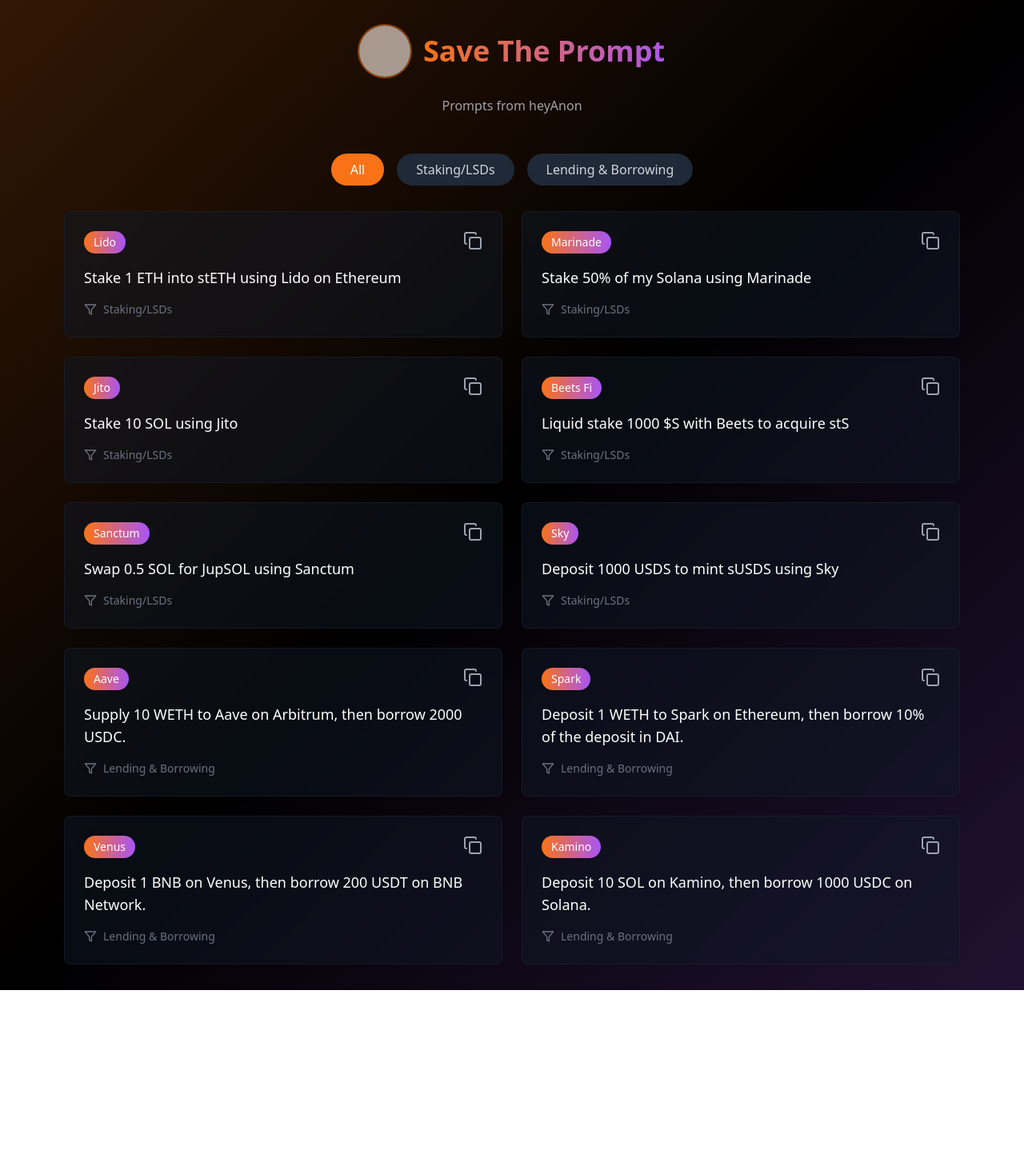
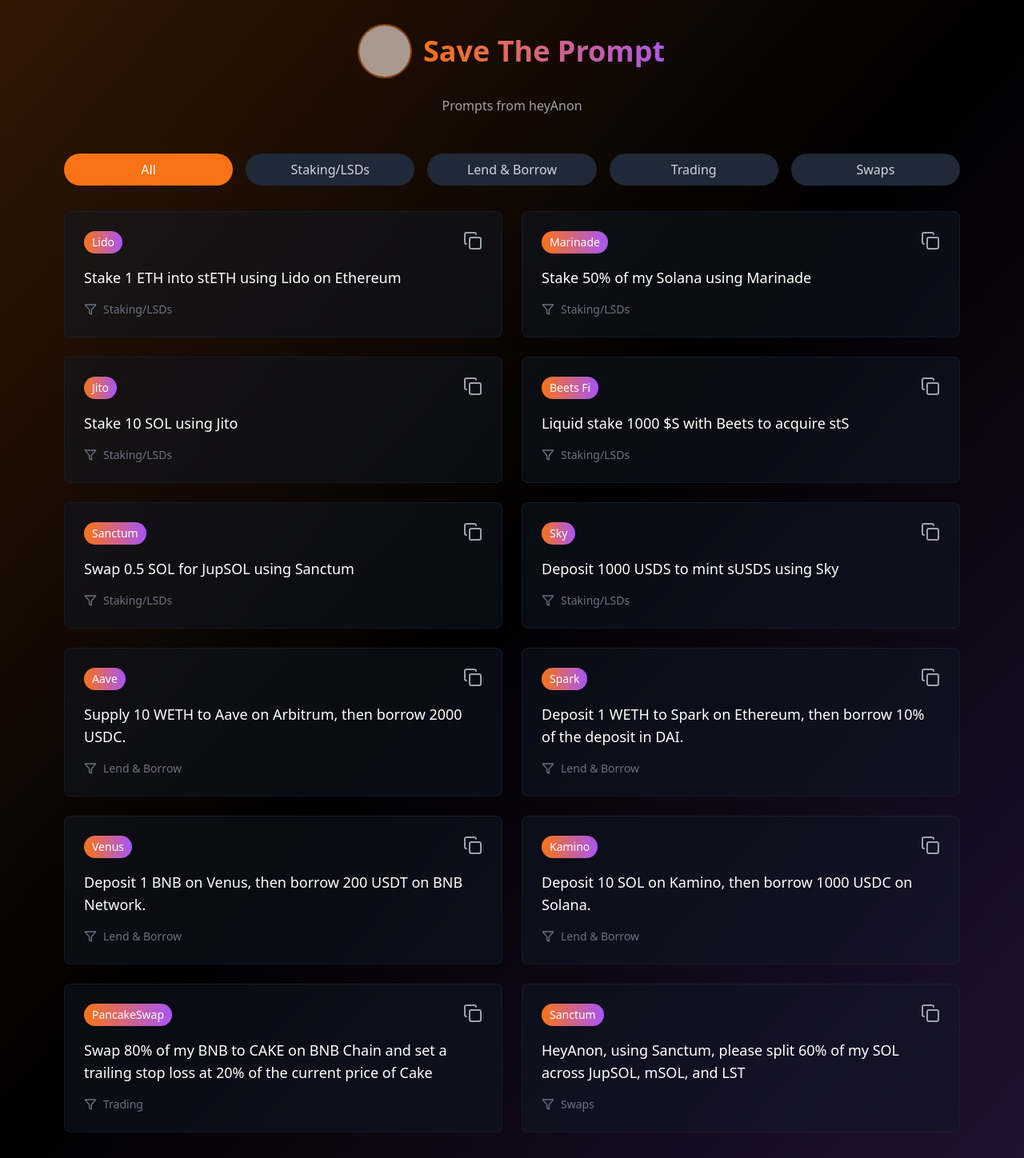
Before and after one commit to kkomaz/save-the-prompt, a React (Vite) app: page / in a window 1280 px wide. Shown: the whole page at 80% size. Before the commit the page ends 1238 px from the top, so only its background shows below. Built offline with nearby package versions, Linux system fonts and the light colour scheme; grey boxes are pictures that could not be loaded.

Commit message:
Push ui cleanup

```diff
--- a/package.json
+++ b/package.json
@@ -15,6 +15,7 @@
     "lucide-react": "^0.344.0",
     "react": "^18.3.1",
     "react-dom": "^18.3.1",
+    "sonner": "^1.4.3",
     "tailwind-merge": "^2.2.1"
   },
   "devDependencies": {
--- a/src/App.tsx
+++ b/src/App.tsx
@@ -1,11 +1,12 @@
 import React, { useState } from 'react';
 import { Copy, CopyCheck, Filter } from 'lucide-react';
 import { motion } from 'framer-motion';
+import { toast, Toaster } from 'sonner';
 import { cn } from './utils';
 
 type Prompt = {
   id: string;
-  category: 'Staking/LSDs' | 'Lending & Borrowing';
+  category: 'Staking/LSDs' | 'Lend & Borrow' | 'Trading' | 'Swaps';
   protocol: string;
   text: string;
   copied: boolean;
@@ -58,30 +59,44 @@ function App() {
     },
     {
       id: '7',
-      category: 'Lending & Borrowing',
+      category: 'Lend & Borrow',
       protocol: 'Aave',
       text: 'Supply 10 WETH to Aave on Arbitrum, then borrow 2000 USDC.',
       copied: false,
     },
     {
       id: '8',
-      category: 'Lending & Borrowing',
+      category: 'Lend & Borrow',
       protocol: 'Spark',
       text: 'Deposit 1 WETH to Spark on Ethereum, then borrow 10% of the deposit in DAI.',
       copied: false,
     },
     {
       id: '9',
-      category: 'Lending & Borrowing',
+      category: 'Lend & Borrow',
       protocol: 'Venus',
       text: 'Deposit 1 BNB on Venus, then borrow 200 USDT on BNB Network.',
       copied: false,
     },
     {
       id: '10',
-      category: 'Lending & Borrowing',
+      category: 'Lend & Borrow',
       protocol: 'Kamino',
       text: 'Deposit 10 SOL on Kamino, then borrow 1000 USDC on Solana.',
+      copied: false,
+    },
+    {
+      id: '11',
+      category: 'Trading',
+      protocol: 'PancakeSwap',
+      text: 'Swap 80% of my BNB to CAKE on BNB Chain and set a trailing stop loss at 20% of the current price of Cake',
+      copied: false,
+    },
+    {
+      id: '12',
+      category: 'Swaps',
+      protocol: 'Sanctum',
+      text: 'HeyAnon, using Sanctum, please split 60% of my SOL across JupSOL, mSOL, and LST',
       copied: false,
     },
   ]);
@@ -94,6 +109,10 @@ function App() {
           prompt.id === id ? { ...prompt, copied: true } : prompt
         )
       );
+      toast.success('Prompt copied to clipboard!', {
+        position: 'bottom-center',
+        duration: 2000,
+      });
       setTimeout(() => {
         setPrompts(
           prompts.map((prompt) =>
@@ -103,6 +122,9 @@ function App() {
       }, 2000);
     } catch (err) {
       console.error('Failed to copy text: ', err);
+      toast.error('Failed to copy prompt', {
+        position: 'bottom-center',
+      });
     }
   };
 
@@ -110,8 +132,17 @@ function App() {
     ? prompts.filter((prompt) => prompt.category === selectedCategory)
     : prompts;
 
+  const categories = [
+    'All',
+    'Staking/LSDs',
+    'Lend & Borrow',
+    'Trading',
+    'Swaps',
+  ];
+
   return (
     <div className="min-h-screen bg-black text-white relative overflow-hidden">
+      <Toaster theme="dark" />
       {/* Background gradient */}
       <div className="absolute inset-0 bg-gradient-to-br from-orange-500/20 via-transparent to-purple-500/20 pointer-events-none" />
 
@@ -121,43 +152,44 @@ function App() {
         </div>
       </div>
 
-      <div className="max-w-6xl mx-auto px-4 py-8">
+      <div className="max-w-6xl mx-auto px-4 py-6 sm:py-8">
         <motion.header
-          className="mb-12 text-center"
+          className="mb-8 sm:mb-12 text-center"
           initial={{ opacity: 0, y: 20 }}
           animate={{ opacity: 1, y: 0 }}
           transition={{ duration: 0.5 }}
         >
-          <div className="flex items-center justify-center gap-4 mb-6">
+          <div className="flex items-center justify-center gap-3 sm:gap-4 mb-4 sm:mb-6">
             <motion.img
               src="https://pbs.twimg.com/profile_images/1894035469614104576/Gk3WK_Mm_400x400.jpg"
               alt="heyAnon logo"
-              className="w-16 h-16 rounded-full ring-2 ring-orange-500/50"
+              className="w-12 h-12 sm:w-16 sm:h-16 rounded-full ring-2 ring-orange-500/50"
               whileHover={{ scale: 1.05 }}
               transition={{ type: 'spring', stiffness: 300, damping: 10 }}
             />
-            <h1 className="text-4xl font-bold bg-clip-text text-transparent bg-gradient-to-r from-orange-500 to-purple-500">
+            <h1 className="text-3xl sm:text-4xl font-bold bg-clip-text text-transparent bg-gradient-to-r from-orange-500 to-purple-500">
               Save The <span>Prompt</span>
             </h1>
           </div>
-          <p className="text-gray-400">Prompts from heyAnon</p>
+          <p className="text-gray-400 text-sm sm:text-base">
+            Prompts from heyAnon
+          </p>
         </motion.header>
 
         <motion.div
-          className="flex justify-center gap-4 mb-8"
+          className="grid grid-cols-2 sm:grid-cols-3 lg:grid-cols-5 gap-2 sm:gap-4 mb-6 sm:mb-8 max-w-[600px] lg:max-w-none mx-auto"
           initial={{ opacity: 0, y: 20 }}
           animate={{ opacity: 1, y: 0 }}
           transition={{ duration: 0.5, delay: 0.2 }}
         >
-          {['All', 'Staking/LSDs', 'Lending & Borrowing'].map(
-            (category, index) => (
+          {categories.map((category, index) => (
             <motion.button
               key={category}
               onClick={() =>
                 setSelectedCategory(category === 'All' ? null : category)
               }
               className={cn(
-                  'px-6 py-2 rounded-full transition-all relative overflow-hidden',
+                'px-3 sm:px-6 py-1.5 sm:py-2 rounded-full transition-all relative overflow-hidden text-sm sm:text-base w-full',
                 'before:absolute before:inset-0 before:transition-all before:duration-300',
                 category === (selectedCategory ?? 'All')
                   ? 'text-white before:bg-orange-500'
@@ -169,14 +201,15 @@ function App() {
               animate={{ opacity: 1, y: 0 }}
               transition={{ duration: 0.3, delay: index * 0.1 }}
             >
-                <span className="relative z-10">{category}</span>
+              <span className="relative z-10 whitespace-nowrap">
+                {category}
+              </span>
             </motion.button>
-            )
-          )}
+          ))}
         </motion.div>
 
         <motion.div
-          className="grid grid-cols-1 md:grid-cols-2 gap-6"
+          className="grid grid-cols-1 md:grid-cols-2 gap-4 sm:gap-6"
           initial={{ opacity: 0 }}
           animate={{ opacity: 1 }}
           transition={{ duration: 0.5, delay: 0.4 }}
@@ -184,39 +217,36 @@ function App() {
           {filteredPrompts.map((prompt, index) => (
             <motion.div
               key={prompt.id}
-              className="group bg-gray-900/50 backdrop-blur-sm rounded-lg p-6 hover:shadow-lg transition-all border border-gray-800/50 hover:border-orange-500/50"
+              onClick={() => copyToClipboard(prompt.id, prompt.text)}
+              className="group bg-gray-900/50 backdrop-blur-sm rounded-lg p-4 sm:p-6 hover:shadow-lg transition-all border border-gray-800/50 hover:border-orange-500/50 cursor-pointer"
               initial={{ opacity: 0, y: 20 }}
               animate={{ opacity: 1, y: 0 }}
               transition={{ duration: 0.3, delay: index * 0.1 }}
               whileHover={{ scale: 1.02 }}
             >
-              <div className="flex justify-between items-start mb-4">
+              <div className="flex justify-between items-start mb-3 sm:mb-4">
                 <motion.span
-                  className="px-3 py-1 bg-gradient-to-r from-orange-500 to-purple-500 text-sm rounded-full"
+                  className="px-2.5 py-1 bg-gradient-to-r from-orange-500 to-purple-500 text-xs sm:text-sm rounded-full"
                   whileHover={{ scale: 1.05 }}
                 >
                   {prompt.protocol}
                 </motion.span>
-                <motion.button
-                  onClick={() => copyToClipboard(prompt.id, prompt.text)}
-                  className="text-gray-400 hover:text-orange-500 transition-colors"
-                  title="Copy prompt"
-                  whileHover={{ scale: 1.1 }}
-                  whileTap={{ scale: 0.9 }}
-                >
+                <div className="text-gray-400 group-hover:text-orange-500 transition-colors">
                   {prompt.copied ? (
-                    <CopyCheck className="w-6 h-6 text-green-500" />
+                    <CopyCheck className="w-5 h-5 sm:w-6 sm:h-6 text-green-500" />
                   ) : (
-                    <Copy className="w-6 h-6" />
+                    <Copy className="w-5 h-5 sm:w-6 sm:h-6" />
                   )}
-                </motion.button>
                 </div>
-              <p className="text-lg mb-2 group-hover:text-orange-500/90 transition-colors">
+              </div>
+              <p className="text-base sm:text-lg mb-2 group-hover:text-orange-500/90 transition-colors">
                 {prompt.text}
               </p>
-              <div className="flex items-center mt-4">
-                <Filter className="w-4 h-4 text-gray-500 mr-2" />
-                <span className="text-sm text-gray-500">{prompt.category}</span>
+              <div className="flex items-center mt-3 sm:mt-4">
+                <Filter className="w-3 h-3 sm:w-4 sm:h-4 text-gray-500 mr-2" />
+                <span className="text-xs sm:text-sm text-gray-500">
+                  {prompt.category}
+                </span>
               </div>
             </motion.div>
           ))}
```
Also changed, not shown: 1 other file (tests, documents, lock files or other folders). Lines whose indentation alone changed are shown as unchanged.
